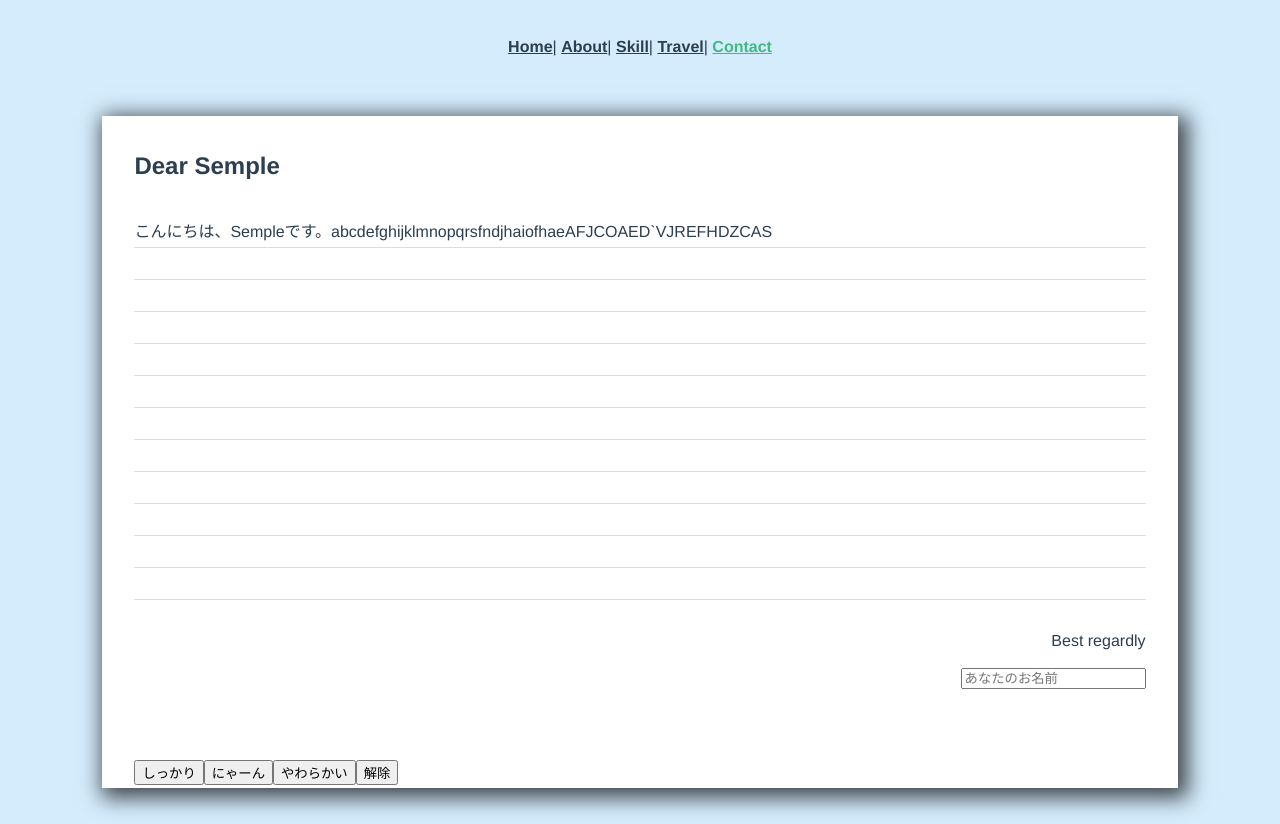
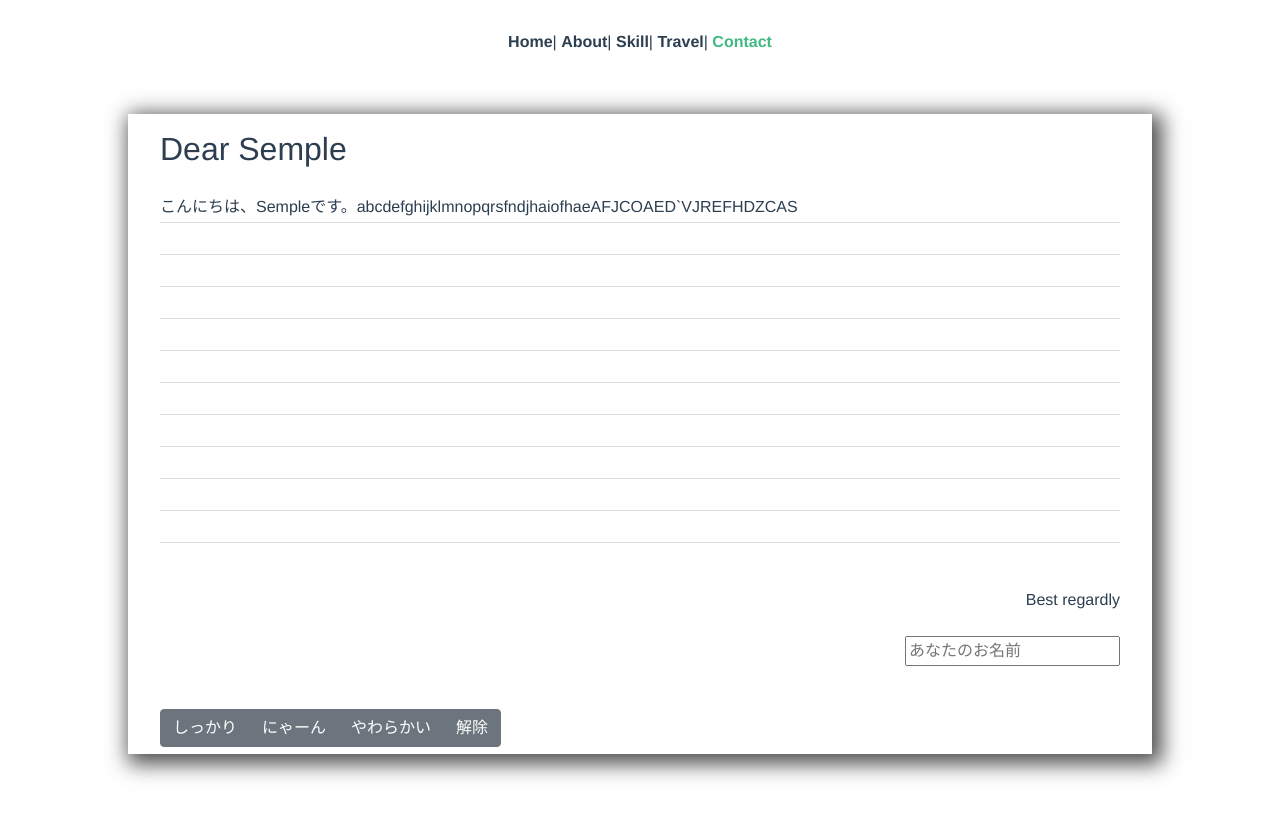
Before and after one commit to Senple/semple_portfolio_by_vue, a Vue app: page /contact in a window 1280 px wide. After the commit the page ends 800 px from the top, so only its background shows below. Built offline with nearby package versions, Linux system fonts and the light colour scheme; a web font is replaced by a local one.

Commit message:
installed bootstrap-vue.

```diff
--- a/package.json
+++ b/package.json
@@ -8,6 +8,7 @@
     "lint": "vue-cli-service lint"
   },
   "dependencies": {
+    "bootstrap-vue": "^2.15.0",
     "core-js": "^3.6.4",
     "vue": "^2.6.11",
     "vue-router": "^3.1.6"
--- a/src/views/Contact.vue
+++ b/src/views/Contact.vue
@@ -30,10 +30,12 @@
           wf_nicomoji:isActive03}"
         >hoge テキスト hoge</div>-->
         <div class="button-row">
-          <button type="button" class="wf_hannari" @click="switchFont(1)" value="1">しっかり</button>
-          <button type="button" class="wf_nikukyu" @click="switchFont(2)" value="2">にゃーん</button>
-          <button type="button" class="wf_nicomoji" @click="switchFont(3)" value="3">やわらかい</button>
-          <button type="button" @click="switchFont(0)" value="0">解除</button>
+          <b-button-group>
+            <b-button type="button" class="wf_hannari" @click="switchFont(1)" value="1">しっかり</b-button>
+            <b-button type="button" class="wf_nikukyu" @click="switchFont(2)" value="2">にゃーん</b-button>
+            <b-button type="button" class="wf_nicomoji" @click="switchFont(3)" value="3">やわらかい</b-button>
+            <b-button type="button" @click="switchFont(0)" value="0">解除</b-button>
+          </b-button-group>
         </div>
       </div>
     </section>
```
Also changed, not shown: src/main.js (+7 -0 lines), 1 other file (tests, documents, lock files or other folders).
